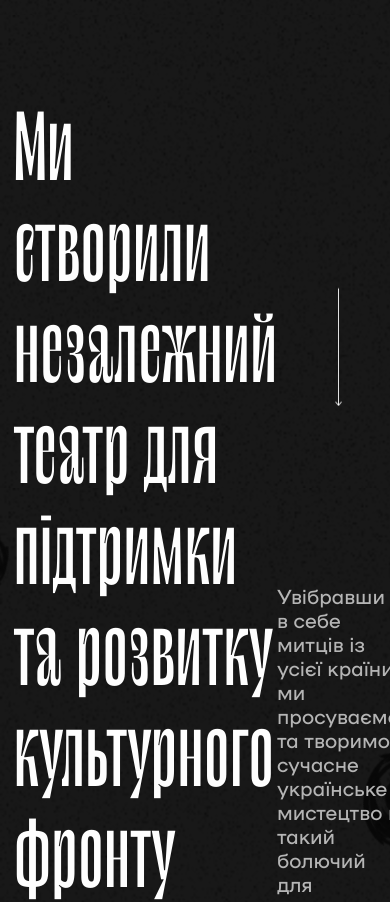
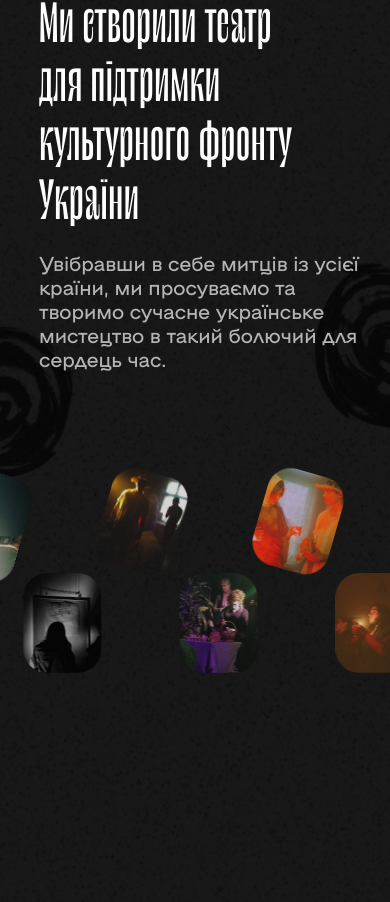
Before and after one commit to okuruchimas/Vatra-Frontend, a Next.js app: page / in a window 390 px wide. Shown: the part 1065-1967 px from the top of the page. Built offline with nearby package versions, Linux system fonts and the light colour scheme.

Commit message:
added some mobile layout

```diff
--- a/components /Greeting/index.tsx
+++ b/components /Greeting/index.tsx
@@ -34,30 +34,31 @@ const Greeting = () => {
       <Info>
         <BlackGradient
           turnLeft
-          size={24}
+          size={width > maxMobileWidth ? 24 : 54}
+          left={width > maxMobileWidth ? -16 : -32}
+          top={width > maxMobileWidth ? 68 : 42}
           animationTime={16}
-          left={-16}
-          top={68}
           src="/icons/gradients/left.svg"
         />
         <LeftBlock>
           <Subtitle>
-            Ми створили незалежний театр для підтримки та розвитку культурного
-            фронту України.
+            Ми створили театр для підтримки культурного фронту України
           </Subtitle>
         </LeftBlock>
 
         <RightBlock>
-          <ArrowDown src="/icons/arrows/arrowDown.svg" />
+          {width > maxMobileWidth && (
+            <ArrowDown src="/icons/arrows/arrowDown.svg" />
+          )}
           <Description>
             Увібравши в себе митців із усієї країни, ми просуваємо та творимо
             сучасне українське мистецтво в такий болючий для сердець час.
           </Description>
           <BlackGradient
-            size={36}
+            size={width > maxMobileWidth ? 36 : 60}
+            right={width > maxMobileWidth ? -20 : -34}
+            bottom={width > maxMobileWidth ? 8 : -12}
             animationTime={20}
-            right={-20}
-            bottom={8}
             src="/icons/gradients/right.svg"
           />
         </RightBlock>
@@ -76,7 +77,7 @@ const Wrap = styled.div`
   width: 100vw;
 
   @media (max-width: 640px) {
-    padding-top: 40vh;
+    padding: 40vh 4vw 2vh;
   }
 `;
 export const Preview = styled.img`
@@ -113,6 +114,10 @@ const Info = styled.div`
   justify-content: center;
   align-items: center;
   padding: 18vh 0 6vh;
+  @media (max-width: 640px) {
+    flex-direction: column;
+    padding: 6vh 0;
+  }
 `;
 
 const LeftBlock = styled.div`
@@ -122,6 +127,9 @@ const LeftBlock = styled.div`
   flex-direction: column;
   justify-content: flex-start;
   width: 70%;
+  @media (max-width: 640px) {
+    width: 80%;
+  }
 `;
 
 const RightBlock = styled.div`
@@ -130,20 +138,30 @@ const RightBlock = styled.div`
   flex-direction: column;
   align-items: center;
   width: 30%;
+  @media (max-width: 640px) {
+    width: 100%;
+    padding-left: 6vw;
+  }
 `;
 
 const Subtitle = styled.span`
   font-family: "murmure";
   font-size: 10vh;
   color: #fefefe;
+  @media (max-width: 640px) {
+    font-size: 5.8vh;
+  }
 `;
 
 const Description = styled.span`
-  font-family: "namu-pro";
+  font-family: "namu-1750";
   font-weight: 300;
   font-size: 2.4vh;
   color: #b5b5b5;
   padding-top: 64px;
+  @media (max-width: 640px) {
+    padding-top: 24px;
+  }
 `;
 
 const ButtonsWrap = styled.div`
--- a/components /PhotoSlider/index.tsx
+++ b/components /PhotoSlider/index.tsx
@@ -47,6 +47,9 @@ const Slider = styled.div`
   width: 100%;
   overflow: hidden;
   padding: 40vh 0 6vh;
+  @media (max-width: 640px) {
+    padding: 16vh 0;
+  }
 `;
 const SliderTrack = styled.div`
   animation: photo-scroll 24s linear infinite;
```
